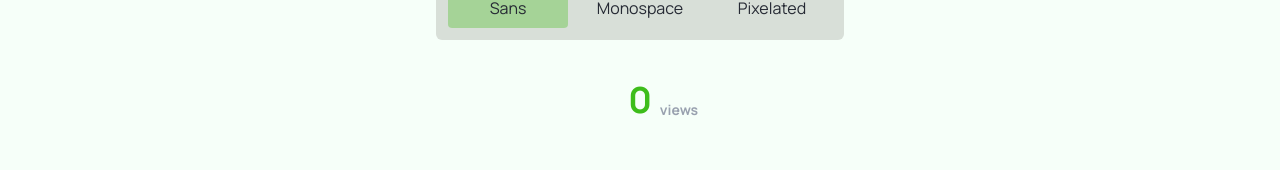
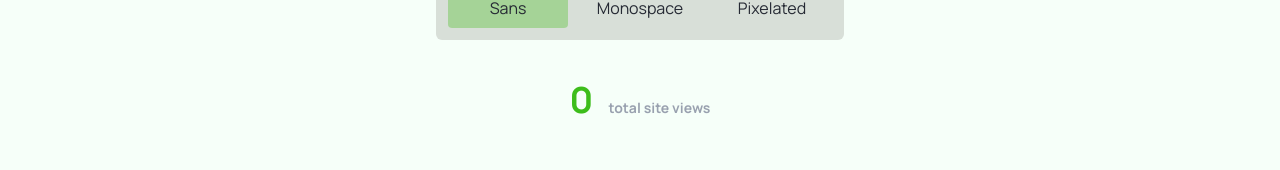
Before and after one commit to standwall5/2026-portfolio, a Next.js app: page / in a window 1280 px wide. Shown: the part 1244-1414 px from the top of the page. Built offline with nearby package versions, Linux system fonts and the light colour scheme; no server answers; a web font is replaced by a local one.

Commit message:
center view count

```diff
--- a/components/ViewCount.tsx
+++ b/components/ViewCount.tsx
@@ -19,11 +19,11 @@ const ComponentName = () => {
     <section className="mt-10">
       <h1
         id="visits"
-        className="relative text-(--accent) font-bold text-4xl text-center"
+        className="text-(--accent) font-bold text-4xl text-center"
       >
         {views ?? "-"}{" "}
-        <span className="absolute bottom-0 ml-2 text-sm text-gray-400">
-          views
+        <span className="ml-2 text-sm text-gray-400">
+          total site views
         </span>
       </h1>
     </section>
```
